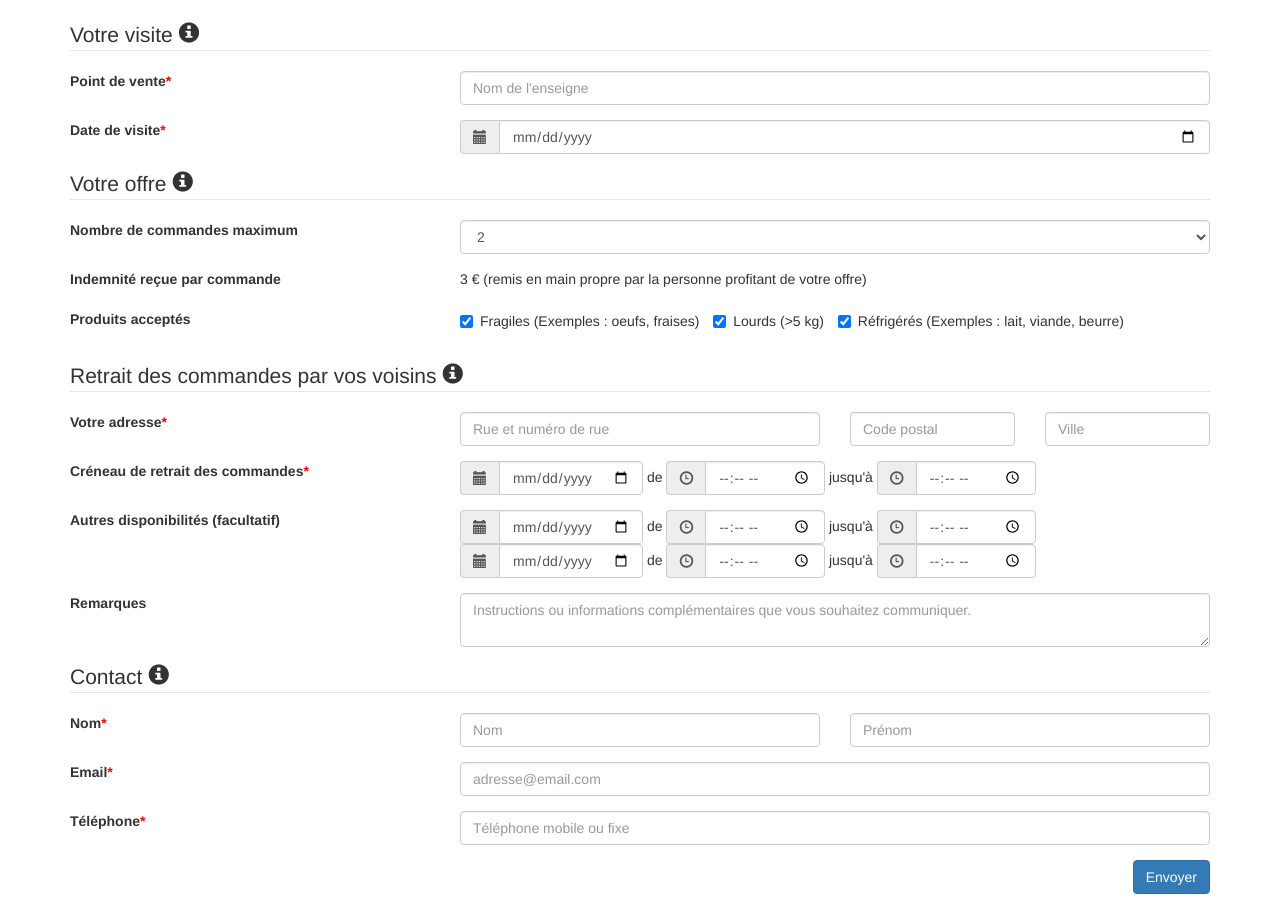
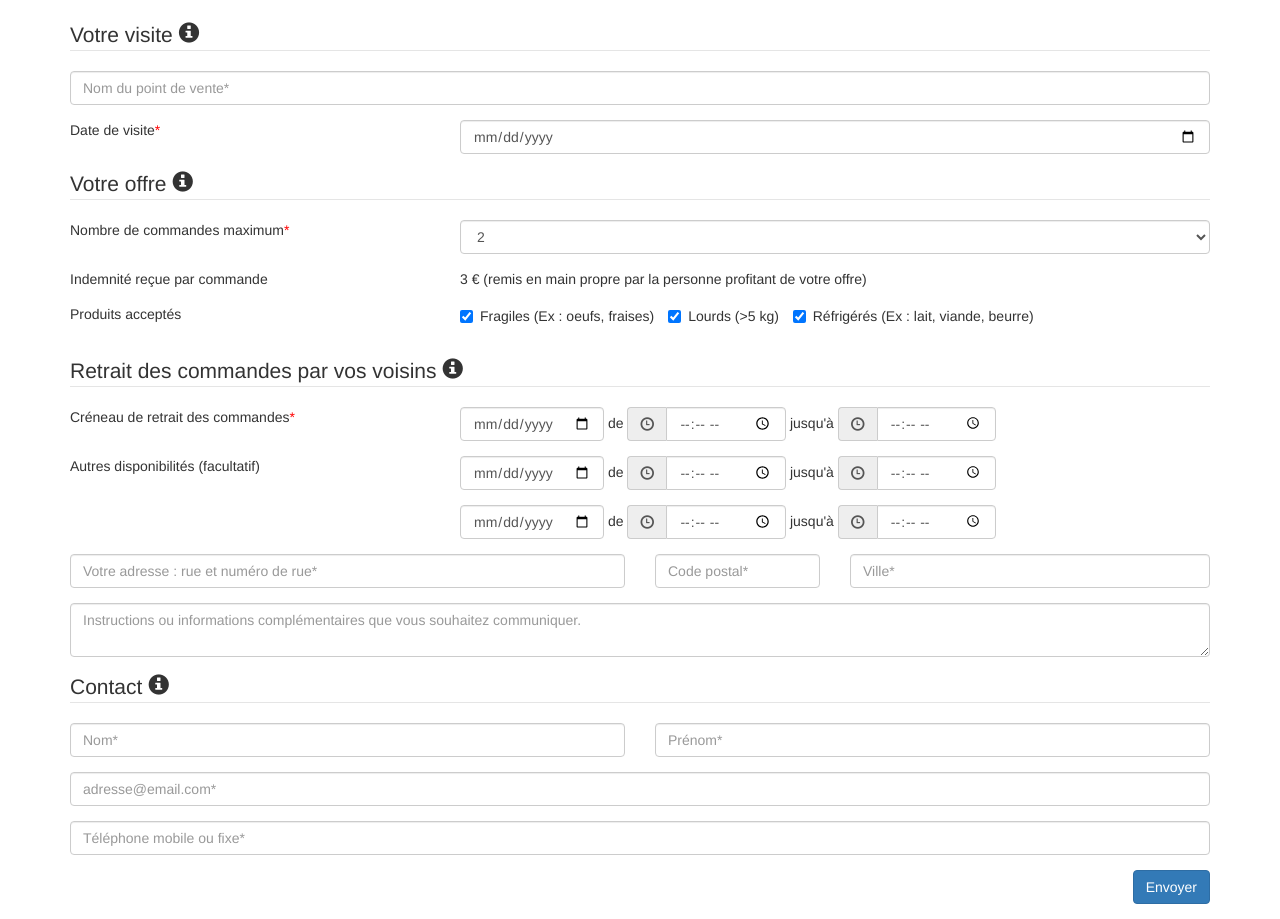
Before and after one commit to jeromedumas/locomiam-shipping-offer-form, a website: page index.html in a window 1280 px wide. Shown: the part 340-1259 px from the top of the page. Drawn offline with nearby package versions, Linux system fonts and the light colour scheme.

Commit message:
Simplification du formulaire : suppression de la colonne des labels

```diff
--- a/index.html
+++ b/index.html
@@ -36,8 +36,8 @@
                     <p>
                         Merci pour votre offre de livraison collaborative.
                     </p>
-                    <p> Vous allez recevoir, dans quelques minutes, par email un récapitulatif de votre offre, et nous vous contacterons dès qu’un voisin
-                        l'aura sélectionnée.
+                    <p> Vous allez recevoir, dans quelques minutes, par email un récapitulatif de votre offre, et nous vous contacterons
+                        dès qu’un voisin l'aura sélectionnée.
                     </p>
                 </div>
             </div>
@@ -74,20 +74,14 @@
             <fieldset id="partner">
                 <legend>Votre visite <span class="glyphicon glyphicon-info-sign icon_info" title="Indiquez le nom du point de vente et la date de votre visite."></span></legend>
 
-                <div class="form-group row required">
-                    <label class="col-lg-4 control-label">Point de vente</label>
-                    <div class="col-lg-8">
-                        <input class="form-control" type="text" name="partnerName" placeholder="Nom de l'enseigne" required>
-                    </div>
+                <div class="form-group required">
+                    <input class="form-control" type="text" name="partnerName" placeholder="Nom du point de vente&#42;" required>
                 </div>
 
                 <div class="form-group row required">
-                    <label class="control-label col-md-4">Date de visite</label>
+                    <span class="control-label col-md-4">Date de visite</span>
                     <div class="col-md-8">
-                        <div class="input-group">
-                            <span class="input-group-addon" id="basic-addon1"><span class="glyphicon glyphicon-calendar" aria-hidden="true"></span></span>
                         <input class="form-control" type="date" name="partnerVisit" required>
-                        </div>
                     </div>
                 </div>
 
@@ -96,9 +90,9 @@
             <fieldset>
                 <legend>Votre offre <span class="glyphicon glyphicon-info-sign icon_info" title="Indiquez le nombre et types de commandes que vous acceptez de collecter et de rapporter pour vos voisins. Chaque commande rapportée vous rapportera 3€."></span></legend>
 
-                <div class="form-group row">
-                    <label for="sel1" class="col-lg-4 control-label">Nombre de commandes maximum</label>
-                    <div class="col-lg-8">
+                <div class="form-group row required">
+                    <span class="control-label col-md-4">Nombre de commandes maximum</span>
+                    <div class="col-md-8">
                         <select class="form-control" name="shipLimit" required>
                             <option value="1">1</option>
                             <option value="2" selected>2</option>
@@ -110,19 +104,17 @@
                 </div>
 
                 <div class="form-group row">
-                    <label class="col-lg-4 control-label">Indemnité reçue par commande</label>
-                    <div class="col-lg-8">
-                        3 € (remis en main propre par la personne profitant de votre offre)
-                    </div>
+                    <span class="control-label col-md-4">Indemnité reçue par commande</span>
+                    <span class="col-md-8">3 € (remis en main propre par la personne profitant de votre offre)</span>
                 </div>
 
                 <div class="form-group row">
-                    <label for="products_types" class="col-lg-4 control-label">Produits acceptés</label>
-                    <div class="col-lg-8">
+                    <span class="control-label col-md-4">Produits acceptés </span>
+                    <div class="col-md-8">
                         <div class="form-group">
-                            <label class="checkbox-inline"><input type="checkbox" name="shipFragileItem" value="true" checked>Fragiles (Exemples : oeufs, fraises)</label>
+                            <label class="checkbox-inline"><input type="checkbox" name="shipFragileItem" value="true" checked>Fragiles (Ex : oeufs, fraises)</label>
                             <label class="checkbox-inline"><input type="checkbox" name="shipHeavyItem" value="true" checked>Lourds (>5 kg)</label>
-                            <label class="checkbox-inline"><input type="checkbox" name="shipRefrigeratedItem" value="true" checked>Réfrigérés (Exemples : lait, viande, beurre)</label>
+                            <label class="checkbox-inline"><input type="checkbox" name="shipRefrigeratedItem" value="true" checked>Réfrigérés (Ex : lait, viande, beurre)</label>
                         </div>
                     </div>
                 </div>
@@ -133,82 +125,71 @@
                 <legend>Retrait des commandes par vos voisins <span class="glyphicon glyphicon-info-sign icon_info" title="Indiquez le lieu où les personnes pourront venir collecter leur commande (votre adresse sera uniquement communiquée aux personnes utilisant votre offre). Indiquez vos disponibilités horaires pour la mise à disposition des commandes (ex : au retour de votre trajet et le lendemain)."></span></legend>
 
                 <div class="form-group row required">
-                    <label class="control-label col-md-4">Votre adresse</label>
-                    <div class="col-md-4">
-                        <input class="form-control" id="address" name="address" type="text" placeholder="Rue et numéro de rue" required>
-                    </div>
-                    <div class="col-md-2">
-                        <input class="form-control " id="postal_code" name="postal_code" type="number" placeholder="Code postal" required>
-                    </div>
-                    <div class="col-md-2">
-                        <input class="form-control" id="city" name="city" type="text" placeholder="Ville" required>
-                    </div>
-                </div>
-
-                <div class="form-group row required">
-                    <label class="control-label col-md-4">Créneau de retrait des commandes</label>
-                    <div class="col-md-8">
-                        <div class="form-inline">
+                    <span class="control-label col-md-4">Créneau de retrait des commandes</span>
+                    <div class="form-inline col-md-8">
+                        <input class="form-control" name="availableAtDate1" type="date" required>
+                        <span>de</span>
                         <div class="input-group">
-                                <span class="input-group-addon" id="basic-addon1"><span class="glyphicon glyphicon-calendar" aria-hidden="true"></span></span>
-                                <input class="form-control" name="availableAtDate1" type="date" required>
-                            </div>
-                            de
-                            <div class="input-group">
-                                <span class="input-group-addon" id="basic-addon1"><span class="glyphicon glyphicon-time" aria-hidden="true"></span></span>
+                            <span class="input-group-addon"><span class="glyphicon glyphicon-time" aria-hidden="true"></span></span>
                             <input class="form-control " name="availableFrom1" type="time" required>
                         </div>
-                            jusqu'à
+                        <span>jusqu'à</span>
                         <div class="input-group">
-                                <span class="input-group-addon" id="basic-addon1"><span class="glyphicon glyphicon-time" aria-hidden="true"></span></span>
+                            <span class="input-group-addon"><span class="glyphicon glyphicon-time" aria-hidden="true"></span></span>
                             <input class="form-control" name="availableTo1" type="time" required>
-                            </div>
                         </div>
                     </div>
                 </div>
 
 
                 <div class="form-group row">
-                    <label class="control-label col-md-4">Autres disponibilités (facultatif)</label>
-                    <div class="col-md-8">
-                        <div class="form-inline">
+                    <span class="control-label col-md-4">Autres disponibilités (facultatif)</span>
+                    <div class="form-inline col-md-8">
+                        <input class="form-control" name="availableAtDate2" type="date">
+                        <span>de</span>
                         <div class="input-group">
-                                <span class="input-group-addon" id="basic-addon1"><span class="glyphicon glyphicon-calendar" aria-hidden="true"></span></span>
-                                <input class="form-control" name="availableAtDate2" type="date">
-                            </div>
-                            de
-                            <div class="input-group">
-                                <span class="input-group-addon" id="basic-addon1"><span class="glyphicon glyphicon-time" aria-hidden="true"></span></span>
+                            <span class="input-group-addon"><span class="glyphicon glyphicon-time" aria-hidden="true"></span></span>
                             <input class="form-control " name="availableFrom2" type="time">
                         </div>
-                            jusqu'à
+                        <span>jusqu'à</span>
                         <div class="input-group">
-                                <span class="input-group-addon" id="basic-addon1"><span class="glyphicon glyphicon-time" aria-hidden="true"></span></span>
+                            <span class="input-group-addon"><span class="glyphicon glyphicon-time" aria-hidden="true"></span></span>
                             <input class="form-control" name="availableTo2" type="time">
-                            </div>
-                        </div>
-                        <div class="form-inline">
-                            <div class="input-group">
-                                <span class="input-group-addon" id="basic-addon1"><span class="glyphicon glyphicon-calendar" aria-hidden="true"></span></span>
-                                <input class="form-control" name="availableAtDate3" type="date">
-                            </div>
-                            de
-                            <div class="input-group">
-                                <span class="input-group-addon" id="basic-addon1"><span class="glyphicon glyphicon-time" aria-hidden="true"></span></span>
-                                <input class="form-control " name="availableFrom3" type="time">
-                            </div>
-                            jusqu'à
-                            <div class="input-group">
-                                <span class="input-group-addon" id="basic-addon1"><span class="glyphicon glyphicon-time" aria-hidden="true"></span></span>
-                                <input class="form-control" name="availableTo3" type="time">
-                            </div>
                         </div>
                     </div>
                 </div>
 
                 <div class="form-group row">
-                    <label class="col-lg-4 control-label">Remarques</label>
-                    <div class="col-lg-8">
+                    <div class="form-inline col-md-offset-4 col-md-8">
+                        <input class="form-control" name="availableAtDate3" type="date">
+                        <span>de</span>
+                        <div class="input-group">
+                            <span class="input-group-addon"><span class="glyphicon glyphicon-time" aria-hidden="true"></span></span>
+                            <input class="form-control " name="availableFrom3" type="time">
+                        </div>
+                        <span>jusqu'à</span>
+                        <div class="input-group">
+                            <span class="input-group-addon"><span class="glyphicon glyphicon-time" aria-hidden="true"></span></span>
+                            <input class="form-control" name="availableTo3" type="time">
+                        </div>
+                    </div>
+                </div>
+
+
+                <div class="form-group row required">
+                    <div class="col-md-6">
+                        <input class="form-control" id="address" name="address" type="text" placeholder="Votre adresse : rue et numéro de rue&#42;" required>
+                    </div>
+                    <div class="col-md-2">
+                        <input class="form-control " id="postal_code" name="postal_code" type="number" placeholder="Code postal&#42;" required>
+                    </div>
+                    <div class="col-md-4">
+                        <input class="form-control" id="city" name="city" type="text" placeholder="Ville&#42;" required>
+                    </div>
+                </div>
+
+                <div class="form-group row">
+                    <div class="col-lg-12">
                         <textarea class="form-control" id="notes" name="notes" placeholder="Instructions ou informations complémentaires que vous souhaitez communiquer."></textarea>
                     </div>
                 </div>
@@ -218,29 +199,24 @@
             <fieldset>
                 <legend>Contact <span class="glyphicon glyphicon-info-sign icon_info" title="Indiquez vos coordonnées afin que nous puissions vous communiquer les informations des commandes à collecter."></span></legend>
 
-                <div class="form-group row required">
-                    <label class="control-label col-md-4">Nom</label>
-
-                    <div class="col-md-4">
-                        <input class="form-control" id="lastname" name="lastname" type="text" placeholder="Nom" required>
+                <div class="form-group row">
+                    <div class="col-md-6">
+                        <input class="form-control" id="lastname" name="lastname" type="text" placeholder="Nom&#42;" required>
                     </div>
-                    <div class="col-md-4">
-                        <input class="form-control" id="firstname" name="firstname" type="text" placeholder="Prénom" required>
+                    <div class="col-md-6">
+                        <input class="form-control" id="firstname" name="firstname" type="text" placeholder="Prénom&#42;" required>
+                    </div>
                 </div>
 
-                </div>
-
-                <div class="form-group row required">
-                    <label class="col-lg-4 control-label">Email</label>
-                    <div class="col-lg-8">
-                        <input class="form-control" id="email" name="email" type="email" placeholder="adresse@email.com" required>
+                <div class="form-group row ">
+                    <div class="col-lg-12">
+                        <input class="form-control" id="email" name="email" type="email" placeholder="adresse@email.com&#42;" required>
                     </div>
                 </div>
 
                 <div class="form-group row required">
-                    <label class="col-lg-4 control-label">Téléphone</label>
-                    <div class="col-lg-8">
-                        <input class="form-control" id="tel" name="tel" type="tel" pattern="^0[1-9][0-9]{8}$" placeholder="Téléphone mobile ou fixe"
+                    <div class="col-lg-12">
+                        <input class="form-control" id="tel" name="tel" type="tel" pattern="^0[1-9][0-9]{8}$" placeholder="Téléphone mobile ou fixe&#42;"
                             required>
                     </div>
                 </div>
--- a/script.js
+++ b/script.js
@@ -9,8 +9,6 @@ var config = {
 };
 firebase.initializeApp(config);
 
-
-
 /**
  * RegExp to test a string for a full ISO 8601 Date
  * Does not do any sort of date validation, only checks if the string is according to the ISO 8601 spec.
@@ -20,9 +18,7 @@ firebase.initializeApp(config);
  * @see: https://www.w3.org/TR/NOTE-datetime
  * @type {RegExp}
  */
-var ISO_8601_FULL = /^\d{4}-\d\d-\d\dT\d\d:\d\d:\d\d(\.\d+)?(([+-]\d\d:\d\d)|Z)?$/i
-
-
+var ISO_8601_FULL = "/^\d{4}-\d\d-\d\dT\d\d:\d\d:\d\d(\.\d+)?(([+-]\d\d:\d\d)|Z)?$/i";
 
 // Parse the URL parameter
 function getParameterByName(name, url) {
--- a/style.css
+++ b/style.css
@@ -2,8 +2,3 @@
     content: "*";
     color: red;
 }
-
-.form-inline.required .control-label:after {
-    content: "*";
-    color: red;
-}
```
Lines whose indentation alone changed are shown as unchanged.
